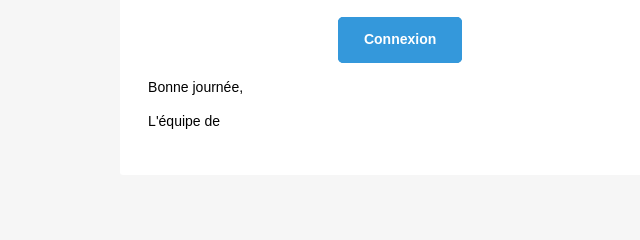
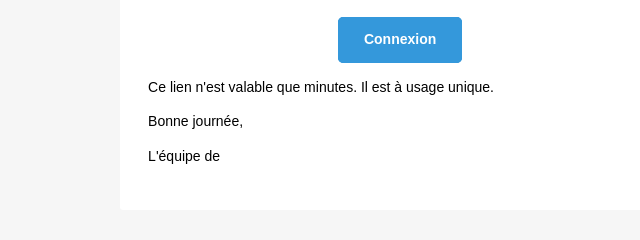
Before and after one commit to betagouv/django-magicauth, a Django app: template magicauth/templates/magicauth/email.html in a window 1280 px wide. Shown: the part 100-340 px from the top of the page, without its empty margins (244-884 px from the left). Run offline with Django 3.2, Linux system fonts and the light colour scheme; the template is opened without the code that fills it, so the values that code supplies are empty.

Commit message:
Add token duration in email context and default templates

```diff
--- a/magicauth/forms.py
+++ b/magicauth/forms.py
@@ -5,7 +5,7 @@
 from django.utils.module_loading import import_string
 from magicauth import settings as magicauth_settings
 from magicauth.models import MagicToken
-
+import math
 
 email_unknown_callback = import_string(magicauth_settings.EMAIL_UNKNOWN_CALLBACK)
 
@@ -42,6 +42,8 @@
             "user": user,
             "site": current_site,
             "next_view": next_view,
+            "TOKEN_DURATION_MINUTES": math.floor(magicauth_settings.TOKEN_DURATION_SECONDS / 60),
+            "TOKEN_DURATION_SECONDS": magicauth_settings.TOKEN_DURATION_SECONDS,
         }
         text_message = loader.render_to_string(text_template, context)
         html_message = loader.render_to_string(html_template, context)
--- a/magicauth/templates/magicauth/email.html
+++ b/magicauth/templates/magicauth/email.html
@@ -317,6 +317,7 @@
                             </tr>
                           </tbody>
                         </table>
+                        <p>Ce lien n'est valable que {{ TOKEN_DURATION_MINUTES }} minutes. Il est à usage unique.</p>
                         <p>Bonne journée,</p>
                         <p>L'équipe de {{ site.domain }}</p>
                       </td>
--- a/magicauth/templates/magicauth/email.txt
+++ b/magicauth/templates/magicauth/email.txt
@@ -2,6 +2,8 @@
 
 Pour accéder à {{ site.domain }}, vous avez juste à cliquer sur ce lien de connexion:  https://{{ site.domain }}{% url 'magicauth-validate-token' token.key %}?next={{ next_view }}
 
+Ce lien n'est valable que {{ TOKEN_DURATION_MINUTES }} minutes. Il est à usage unique.
+
 Bonne journée,
 
 L'équipe de {{ site.domain }}
```
